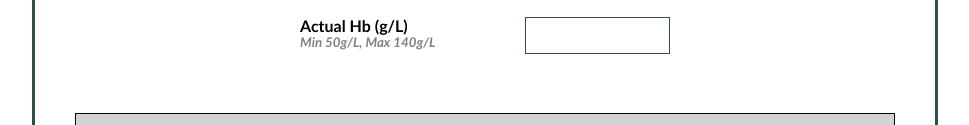
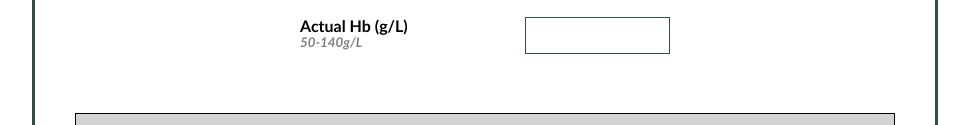
Before and after one commit to Pharma2022/IvIron, a plain HTML site: page index.html in a window 1280 px wide. Shown: the part 379-504 px from the top of the page, without its empty margins (155-1124 px from the left). Drawn offline with nearby package versions, Linux system fonts and the light colour scheme.

Commit message:
Update index.html

```diff
--- a/index.html
+++ b/index.html
@@ -19,13 +19,13 @@
 
 
             </span>
-                <span class= "color" ><label for "height">Height (cm)<span class= "minMax">152cm- 200cm</span></label><input type ="number" id = "height" min = "152" max ="200" required> </span>
+                <span class= "color" ><label for "height">Height (cm)<span class= "minMax">152cm-200cm</span></label><input type ="number" id = "height" min = "152" max ="200" required> </span>
 
                 <span class="color"> <label for "body-weight">Weight (kg)<span class= "minMax">25-90kg</span></label><input type ="number" id = "body-weight" min = "25" max ="90" required> </span>
 
-                <span class="color"> <label for"target-hb">Target Hb (g/L)<span class= "minMax">110-150g/L </span><ul class = "minMax">Recommended:<li>Men 130g/L</li><li>Women 120g/L</li></ul></label><input type ="number" id= "target-hb" min= "110" max="150" required > </span>
+                <span class="color"> <label for"target-hb">Target Hb (g/L)<span class= "minMax">110-150g/L</span><ul class = "minMax">Recommended:<li>Men 130g/L</li><li>Women 120g/L</li></ul></label><input type ="number" id= "target-hb" min= "110" max="150" required > </span>
 
-                <span class="color"> <label for "actual-hb">Actual Hb (g/L)<span class= "minMax">Min 50g/L, Max 140g/L</span></label><input type ="number" id = "actual-hb" min = "50" max= "140" required> </span>
+                <span class="color"> <label for "actual-hb">Actual Hb (g/L)<span class= "minMax">50-140g/L</span></label><input type ="number" id = "actual-hb" min = "50" max= "140" required> </span>
 
           </form>
           <div class = "iConfirm">
```
